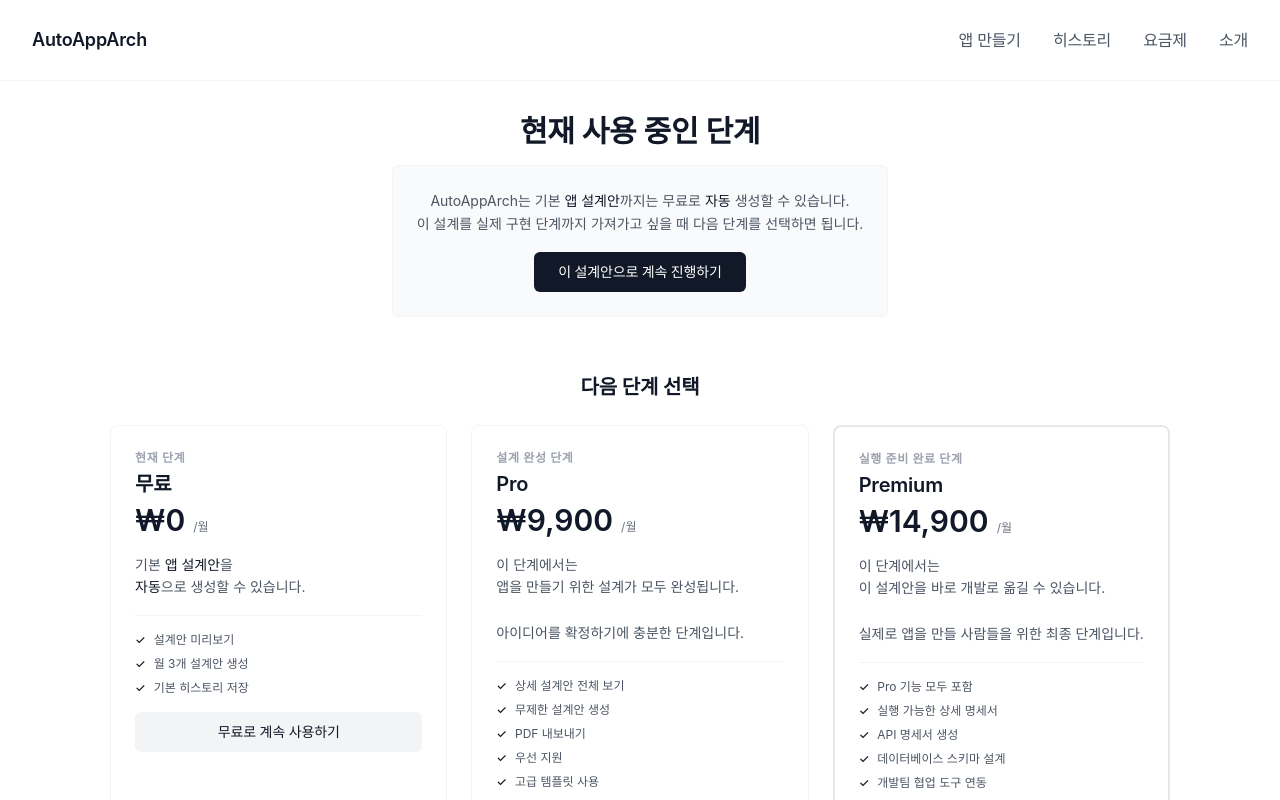
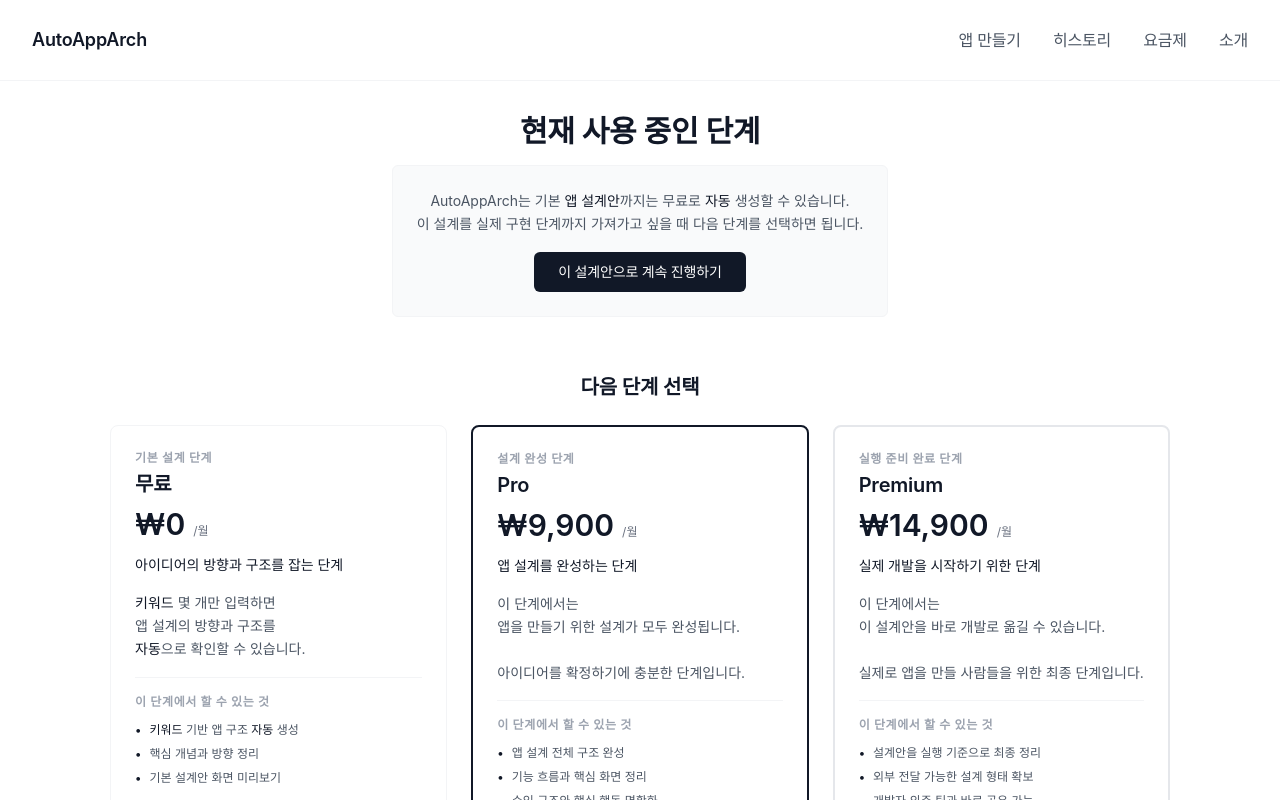
Before and after one commit to Christina0922/AutoAppArch, a Next.js app: page /pricing in a window 1280 px wide. Shown: the top 800 px of the page. Built offline with nearby package versions, Linux system fonts and the light colour scheme.

Commit message:
Redesign pricing: Stage selection instead of comparison, add stage declarations

```diff
--- a/app/(site)/pricing/page.tsx
+++ b/app/(site)/pricing/page.tsx
@@ -48,58 +48,76 @@
           다음 단계 선택
         </h2>
         <div className="grid md:grid-cols-3 gap-6">
-          {/* Free - 현재 단계 */}
+          {/* Free - 기본 설계 단계 */}
           <div className="bg-white rounded-lg border border-gray-100 p-6">
             <div className="mb-4">
               <span className="text-xs font-semibold text-gray-400 uppercase tracking-wider mb-1 block">
-                현재 단계
+                기본 설계 단계
               </span>
-              <h3 className="text-xl font-semibold text-gray-900 mb-1 tracking-tight">무료</h3>
-              <div className="mb-4">
+              <h3 className="text-xl font-semibold text-gray-900 mb-2 tracking-tight">무료</h3>
+              <div className="mb-3">
                 <span className="text-3xl font-semibold text-gray-900">₩0</span>
                 <span className="text-xs text-gray-500 ml-2">/월</span>
               </div>
+              {/* 단계 선언 문장 */}
+              <p className="text-sm font-medium text-gray-900 mb-4 leading-relaxed">
+                아이디어의 방향과 구조를 잡는 단계
+              </p>
               <p className="text-sm text-gray-600 leading-relaxed mb-4">
-                기본 <span className="font-medium text-gray-900">앱 설계안</span>을
+                <span className="font-medium text-gray-900">키워드</span> 몇 개만 입력하면
                 <br />
-                <span className="font-medium text-gray-900">자동</span>으로 생성할 수 있습니다.
+                앱 설계의 방향과 구조를
+                <br />
+                <span className="font-medium text-gray-900">자동</span>으로 확인할 수 있습니다.
               </p>
-              <div className="border-t border-gray-100 pt-4">
+              <div className="border-t border-gray-100 pt-4 mb-4">
+                <p className="text-xs font-semibold text-gray-400 uppercase tracking-wider mb-3">
+                  이 단계에서 할 수 있는 것
+                </p>
                 <ul className="space-y-2 text-xs text-gray-600">
                   <li className="flex items-start">
-                    <span className="text-gray-900 mr-2 font-medium">✓</span>
-                    <span>설계안 미리보기</span>
+                    <span className="text-gray-900 mr-2 font-medium">•</span>
+                    <span><span className="font-medium text-gray-900">키워드</span> 기반 앱 구조 <span className="font-medium text-gray-900">자동</span> 생성</span>
                   </li>
                   <li className="flex items-start">
-                    <span className="text-gray-900 mr-2 font-medium">✓</span>
-                    <span>월 3개 설계안 생성</span>
+                    <span className="text-gray-900 mr-2 font-medium">•</span>
+                    <span>핵심 개념과 방향 정리</span>
                   </li>
                   <li className="flex items-start">
-                    <span className="text-gray-900 mr-2 font-medium">✓</span>
-                    <span>기본 히스토리 저장</span>
+                    <span className="text-gray-900 mr-2 font-medium">•</span>
+                    <span>기본 설계안 화면 미리보기</span>
                   </li>
                 </ul>
               </div>
+              <p className="text-xs text-gray-400 leading-relaxed mb-4">
+                설계 방향을 잡는 데에는
+                <br />
+                무료로도 충분합니다.
+              </p>
             </div>
             <Link
               href="/app"
               className="block w-full h-10 bg-gray-100 text-gray-900 text-sm font-medium rounded-md hover:bg-gray-200 transition-colors tracking-tight text-center flex items-center justify-center"
             >
-              무료로 계속 사용하기
+              무료로 시작하기
             </Link>
           </div>
 
           {/* Pro - 설계 완성 단계 */}
-          <div className="bg-white rounded-lg border border-gray-100 p-6">
+          <div className="bg-white rounded-lg border-2 border-gray-900 p-6">
             <div className="mb-4">
               <span className="text-xs font-semibold text-gray-400 uppercase tracking-wider mb-1 block">
                 설계 완성 단계
               </span>
-              <h3 className="text-xl font-semibold text-gray-900 mb-1 tracking-tight">Pro</h3>
-              <div className="mb-4">
+              <h3 className="text-xl font-semibold text-gray-900 mb-2 tracking-tight">Pro</h3>
+              <div className="mb-3">
                 <span className="text-3xl font-semibold text-gray-900">₩9,900</span>
                 <span className="text-xs text-gray-500 ml-2">/월</span>
               </div>
+              {/* 단계 선언 문장 */}
+              <p className="text-sm font-medium text-gray-900 mb-4 leading-relaxed">
+                앱 설계를 완성하는 단계
+              </p>
               <p className="text-sm text-gray-600 leading-relaxed mb-4">
                 이 단계에서는
                 <br />
@@ -108,27 +126,26 @@
                 <br />
                 아이디어를 확정하기에 충분한 단계입니다.
               </p>
-              <div className="border-t border-gray-100 pt-4">
+              <div className="border-t border-gray-100 pt-4 mb-4">
+                <p className="text-xs font-semibold text-gray-400 uppercase tracking-wider mb-3">
+                  이 단계에서 할 수 있는 것
+                </p>
                 <ul className="space-y-2 text-xs text-gray-600">
                   <li className="flex items-start">
-                    <span className="text-gray-900 mr-2 font-medium">✓</span>
-                    <span>상세 설계안 전체 보기</span>
+                    <span className="text-gray-900 mr-2 font-medium">•</span>
+                    <span>앱 설계 전체 구조 완성</span>
                   </li>
                   <li className="flex items-start">
-                    <span className="text-gray-900 mr-2 font-medium">✓</span>
-                    <span>무제한 설계안 생성</span>
+                    <span className="text-gray-900 mr-2 font-medium">•</span>
+                    <span>기능 흐름과 핵심 화면 정리</span>
                   </li>
                   <li className="flex items-start">
-                    <span className="text-gray-900 mr-2 font-medium">✓</span>
-                    <span>PDF 내보내기</span>
+                    <span className="text-gray-900 mr-2 font-medium">•</span>
+                    <span>수익 구조와 핵심 행동 명확화</span>
                   </li>
                   <li className="flex items-start">
-                    <span className="text-gray-900 mr-2 font-medium">✓</span>
-                    <span>우선 지원</span>
-                  </li>
-                  <li className="flex items-start">
-                    <span className="text-gray-900 mr-2 font-medium">✓</span>
-                    <span>고급 템플릿 사용</span>
+                    <span className="text-gray-900 mr-2 font-medium">•</span>
+                    <span>설계안 저장 및 반복 생성</span>
                   </li>
                 </ul>
               </div>
@@ -151,11 +168,15 @@
               <span className="text-xs font-semibold text-gray-400 uppercase tracking-wider mb-1 block">
                 실행 준비 완료 단계
               </span>
-              <h3 className="text-xl font-semibold text-gray-900 mb-1 tracking-tight">Premium</h3>
-              <div className="mb-4">
+              <h3 className="text-xl font-semibold text-gray-900 mb-2 tracking-tight">Premium</h3>
+              <div className="mb-3">
                 <span className="text-3xl font-semibold text-gray-900">₩14,900</span>
                 <span className="text-xs text-gray-500 ml-2">/월</span>
               </div>
+              {/* 단계 선언 문장 */}
+              <p className="text-sm font-medium text-gray-900 mb-4 leading-relaxed">
+                실제 개발을 시작하기 위한 단계
+              </p>
               <p className="text-sm text-gray-600 leading-relaxed mb-4">
                 이 단계에서는
                 <br />
@@ -164,36 +185,35 @@
                 <br />
                 실제로 앱을 만들 사람들을 위한 최종 단계입니다.
               </p>
-              <div className="border-t border-gray-100 pt-4">
+              <div className="border-t border-gray-100 pt-4 mb-4">
+                <p className="text-xs font-semibold text-gray-400 uppercase tracking-wider mb-3">
+                  이 단계에서 할 수 있는 것
+                </p>
                 <ul className="space-y-2 text-xs text-gray-600">
                   <li className="flex items-start">
-                    <span className="text-gray-900 mr-2 font-medium">✓</span>
-                    <span>Pro 기능 모두 포함</span>
+                    <span className="text-gray-900 mr-2 font-medium">•</span>
+                    <span>설계안을 실행 기준으로 최종 정리</span>
                   </li>
                   <li className="flex items-start">
-                    <span className="text-gray-900 mr-2 font-medium">✓</span>
-                    <span>실행 가능한 상세 명세서</span>
+                    <span className="text-gray-900 mr-2 font-medium">•</span>
+                    <span>외부 전달 가능한 설계 형태 확보</span>
                   </li>
                   <li className="flex items-start">
-                    <span className="text-gray-900 mr-2 font-medium">✓</span>
-                    <span>API 명세서 생성</span>
+                    <span className="text-gray-900 mr-2 font-medium">•</span>
+                    <span>개발자·외주·팀과 바로 공유 가능</span>
                   </li>
                   <li className="flex items-start">
-                    <span className="text-gray-900 mr-2 font-medium">✓</span>
-                    <span>데이터베이스 스키마 설계</span>
-                  </li>
-                  <li className="flex items-start">
-                    <span className="text-gray-900 mr-2 font-medium">✓</span>
-                    <span>개발팀 협업 도구 연동</span>
-                  </li>
-                  <li className="flex items-start">
-                    <span className="text-gray-900 mr-2 font-medium">✓</span>
-                    <span>전담 지원</span>
+                    <span className="text-gray-900 mr-2 font-medium">•</span>
+                    <span>실제 제작을 전제로 한 최종 설계</span>
                   </li>
                 </ul>
               </div>
-              <p className="text-xs text-gray-400 leading-relaxed mt-3">
-                이 단계는 실제로 앱을 만들 사용자들에게 선택됩니다.
+              <p className="text-xs text-gray-400 leading-relaxed mb-4">
+                이 단계는
+                <br />
+                아이디어를 실제 앱으로 만들기로
+                <br />
+                결정한 사용자들이 선택합니다.
               </p>
             </div>
             <button className="w-full h-10 bg-gray-900 text-white text-sm font-medium rounded-md hover:bg-gray-800 transition-colors tracking-tight">
```
